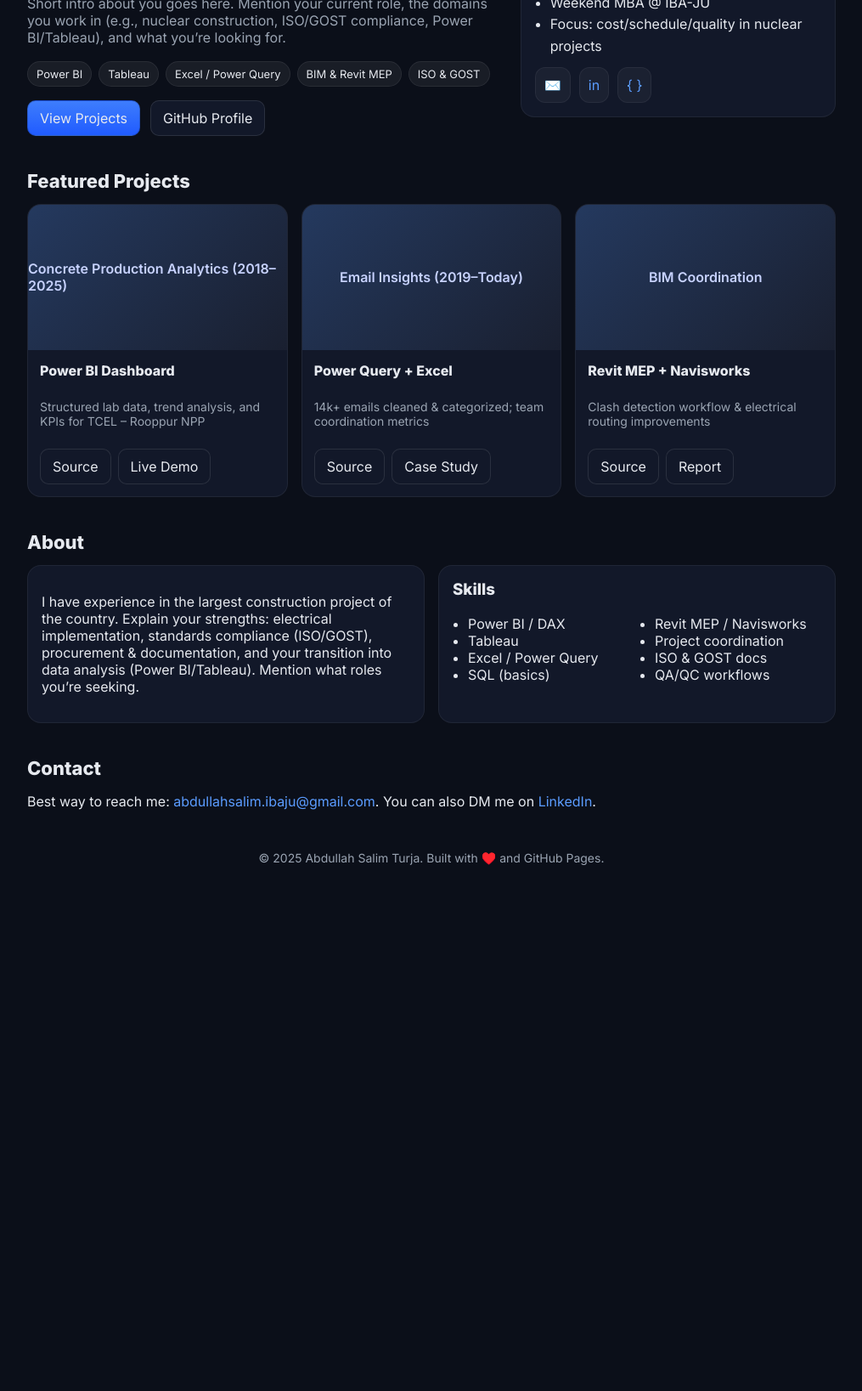
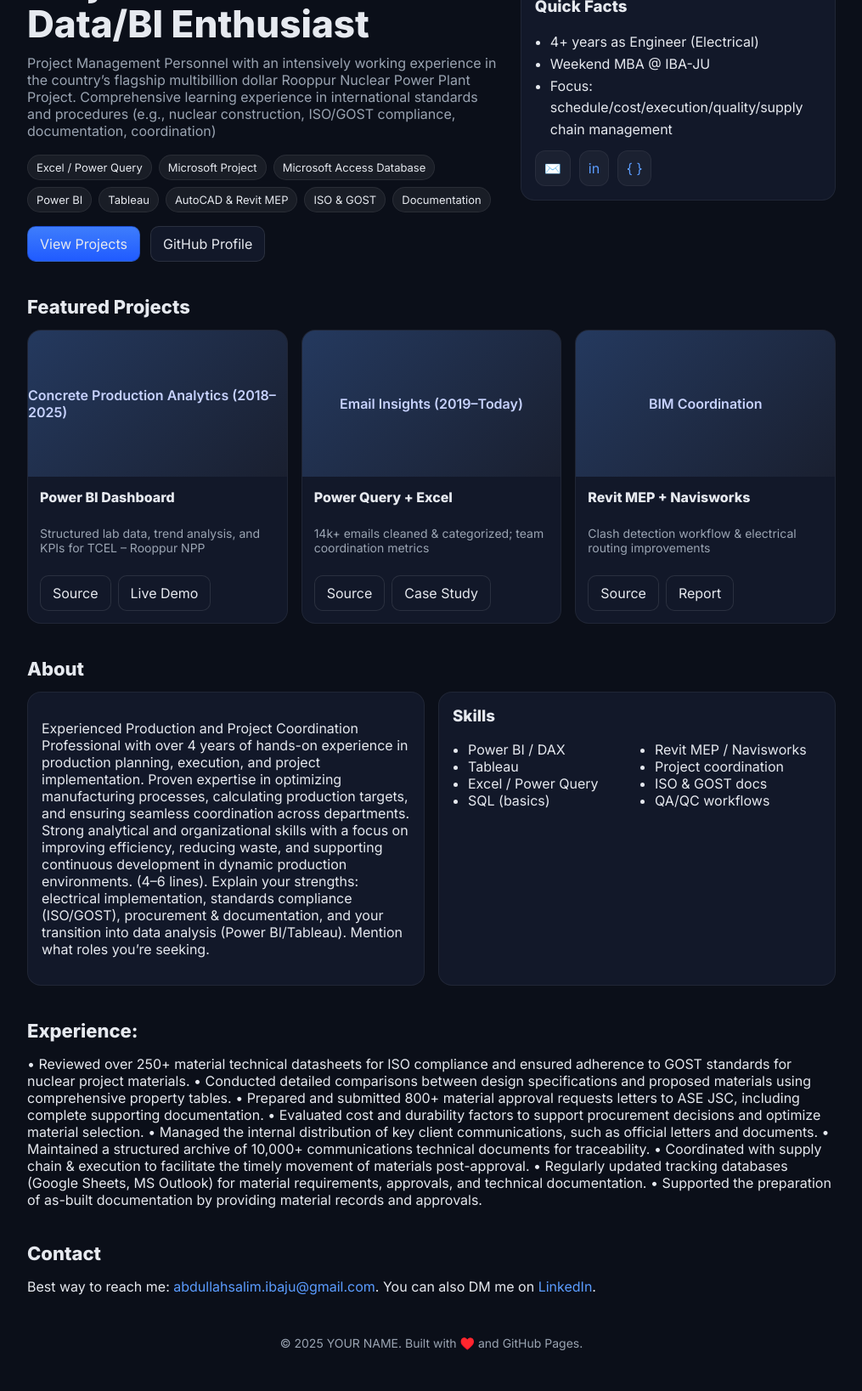
Before and after one commit to AbdullahSalimTurzo/portfolio, a plain HTML site: page index.html in a window 1280 px wide. Shown: the part 276-1913 px from the top of the page at 85% size, without its empty margins (132-1147 px from the left). Before the commit the page ends 1342 px from the top, so only its background shows below. Drawn offline with Linux system fonts and the light colour scheme.

Commit message:
Update index.html

```diff
--- a/index.html
+++ b/index.html
@@ -4,7 +4,7 @@
   <meta charset="utf-8" />
   <meta name="viewport" content="width=device-width, initial-scale=1" />
   <title>Portfolio - Abdullah Salim Turja</title>
-  <meta name="description" content="Personal portfolio of YOUR NAME: projects, skills, resume, and contact." />
+  <meta name="description" content="Personal portfolio of Abdullah Salim Turja: projects, skills, resume, and contact." />
   <link rel="preconnect" href="https://fonts.googleapis.com">
   <link rel="preconnect" href="https://fonts.gstatic.com" crossorigin>
   <link href="https://fonts.googleapis.com/css2?family=Inter:wght@400;600;800&display=swap" rel="stylesheet">
@@ -63,12 +63,12 @@
   <header>
     <div class="container">
       <nav>
-        <div class="brand">YOUR NAME</div>
+        <div class="brand">Abdullah Salim Turja</div>
         <div class="navlinks">
           <a href="#projects">Projects</a>
           <a href="#about">About</a>
           <a href="#contact">Contact</a>
-          <a href="resume.pdf" target="_blank" rel="noopener">Resume</a>
+          <a class= "btn" href="https://drive.google.com/file/d/1A9jhktpQBVoSdX07JcbSUQYSHFIgUbky/view?usp=drive_link" target="_blank" rel="noopener">Resume</a>
         </div>
       </nav>
     </div>
@@ -77,26 +77,29 @@
   <main class="container">
     <section class="hero">
       <div>
-        <h1>Electrical Engineer & Data/BI Enthusiast</h1>
-        <p>Short intro about you goes here. Mention your current role, the domains you work in (e.g., nuclear construction, ISO/GOST compliance, Power BI/Tableau), and what you’re looking for.</p>
+        <h1>Electrical Engineer, Project Coordination & Data/BI Enthusiast</h1>
+        <p> Project Management Personnel with an intensively working experience in the country’s flagship multibillion dollar Rooppur Nuclear Power Plant Project. Comprehensive learning experience in international standards and procedures (e.g., nuclear construction, ISO/GOST compliance, documentation, coordination)</p>
         <div class="tags">
+          <span class="tag">Excel / Power Query</span>
+          <span class= "tag">Microsoft Project</span>
+          <span class= "tag">Microsoft Access Database</span>
           <span class="tag">Power BI</span>
           <span class="tag">Tableau</span>
-          <span class="tag">Excel / Power Query</span>
-          <span class="tag">BIM & Revit MEP</span>
+          <span class="tag">AutoCAD & Revit MEP</span>
           <span class="tag">ISO & GOST</span>
+          <span class="tag">Documentation</span>
         </div>
         <div class="cta">
           <a class="btn primary" href="#projects">View Projects</a>
-          <a class="btn" href="https://github.com/YOUR-USERNAME" target="_blank" rel="noopener">GitHub Profile</a>
+          <a class="btn" href="https://github.com/abdullahsalimturja.github.io" target="_blank" rel="noopener">GitHub Profile</a>
         </div>
       </div>
       <div class="panel" style="background: var(--card); border:1px solid rgba(255,255,255,0.06); border-radius: 16px; padding: 16px;">
         <h3 style="margin-top:0">Quick Facts</h3>
         <ul style="margin:0; padding-left:18px; line-height:1.6">
-          <li>4+ years as Site Engineer (Electrical)</li>
+          <li>4+ years as Engineer (Electrical)</li>
           <li>Weekend MBA @ IBA-JU</li>
-          <li>Focus: cost/schedule/quality in nuclear projects</li>
+          <li>Focus: schedule/cost/execution/quality/supply chain management</li>
         </ul>
         <div class="social" style="margin-top:12px">
           <a href="mailto:your.email@example.com" title="Email" aria-label="Email">✉️</a>
@@ -140,7 +143,7 @@
             <strong>Revit MEP + Navisworks</strong>
             <p class="meta">Clash detection workflow & electrical routing improvements</p>
             <div class="actions">
-              <a class="btn" href="https://github.com/YOUR-USERNAME/bim-coordination" target="_blank" rel="noopener">Source</a>
+              <a class="btn" href="https://www.tcel.com.bd" target="_blank" rel="noopener">Source</a>
               <a class="btn" href="#" target="_blank" rel="noopener">Report</a>
             </div>
           </div>
@@ -152,7 +155,7 @@
       <h2 class="section-title">About</h2>
       <div class="about">
         <div class="panel">
-          <p>I have experience in the largest construction project of the country. Explain your strengths: electrical implementation, standards compliance (ISO/GOST), procurement & documentation, and your transition into data analysis (Power BI/Tableau). Mention what roles you’re seeking.</p>
+          <p>Experienced Production and Project Coordination Professional with over 4 years of hands-on experience in production planning, execution, and project implementation. Proven expertise in optimizing manufacturing processes, calculating production targets, and ensuring seamless coordination across departments. Strong analytical and organizational skills with a focus on improving efficiency, reducing waste, and supporting continuous development in dynamic production environments. (4–6 lines). Explain your strengths: electrical implementation, standards compliance (ISO/GOST), procurement & documentation, and your transition into data analysis (Power BI/Tableau). Mention what roles you’re seeking.</p>
         </div>
         <div class="panel">
           <h3 style="margin-top:0">Skills</h3>
@@ -170,13 +173,29 @@
       </div>
     </section>
 
+    <section id="Experiences">
+      <h2 class="section-title">Experience:</h2>
+      <div class="Experiences">
+        <div class="panel">
+          <p>
+•	Reviewed over 250+ material technical datasheets for ISO compliance and ensured adherence to GOST standards for nuclear project materials.
+•	Conducted detailed comparisons between design specifications and proposed materials using comprehensive property tables.
+•	Prepared and submitted 800+ material approval requests letters to ASE JSC, including complete supporting documentation.
+•	Evaluated cost and durability factors to support procurement decisions and optimize material selection.
+•	Managed the internal distribution of key client communications, such as official letters and documents.
+•	Maintained a structured archive of 10,000+ communications technical documents for traceability.
+•	Coordinated with supply chain & execution to facilitate the timely movement of materials post-approval.
+•	Regularly updated tracking databases (Google Sheets, MS Outlook) for material requirements, approvals, and technical documentation.
+•	Supported the preparation of as-built documentation by providing material records and approvals.
+</p>
+
     <section id="contact">
       <h2 class="section-title">Contact</h2>
-      <p>Best way to reach me: <a href="mailto:your.email@example.com">abdullahsalim.ibaju@gmail.com</a>. You can also DM me on <a href="https://www.linkedin.com/in/YOUR-LINKEDIN" target="_blank" rel="noopener">LinkedIn</a>.</p>
+      <p>Best way to reach me: <a href="mailto:abdullahsalim.ibaju@gmail.com">abdullahsalim.ibaju@gmail.com</a>. You can also DM me on <a href="https://www.linkedin.com/in/abdullah-salim-turjo" target="_blank" rel="noopener">LinkedIn</a>.</p>
     </section>
 
     <footer>
-      © <span id="y"></span> Abdullah Salim Turja. Built with ♥️ and GitHub Pages.
+      © <span id="y"></span> YOUR NAME. Built with ♥️ and GitHub Pages.
     </footer>
   </main>
 
```
